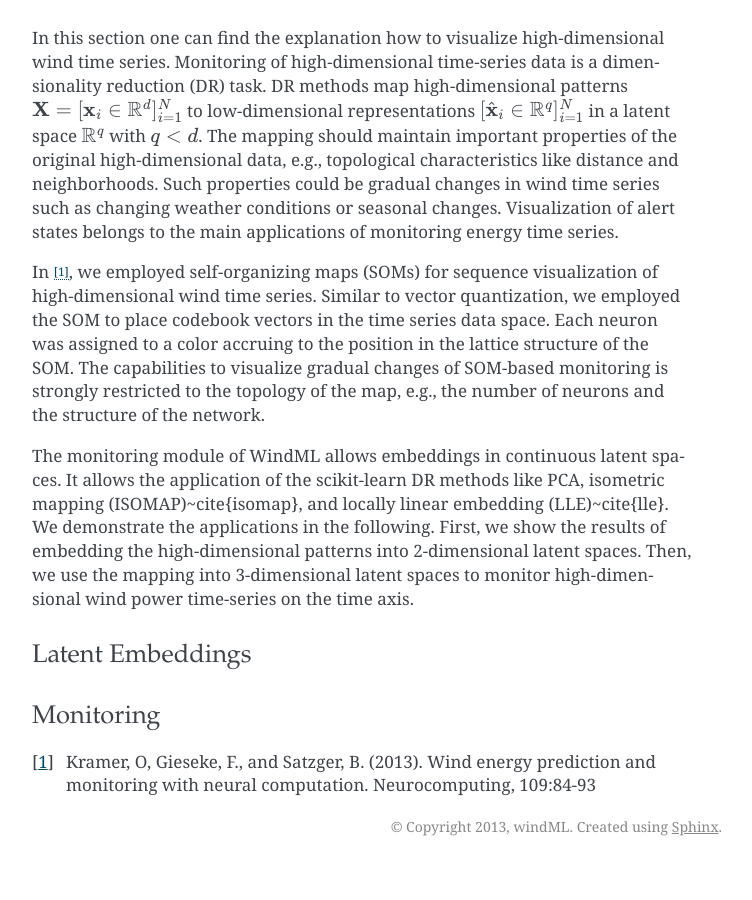
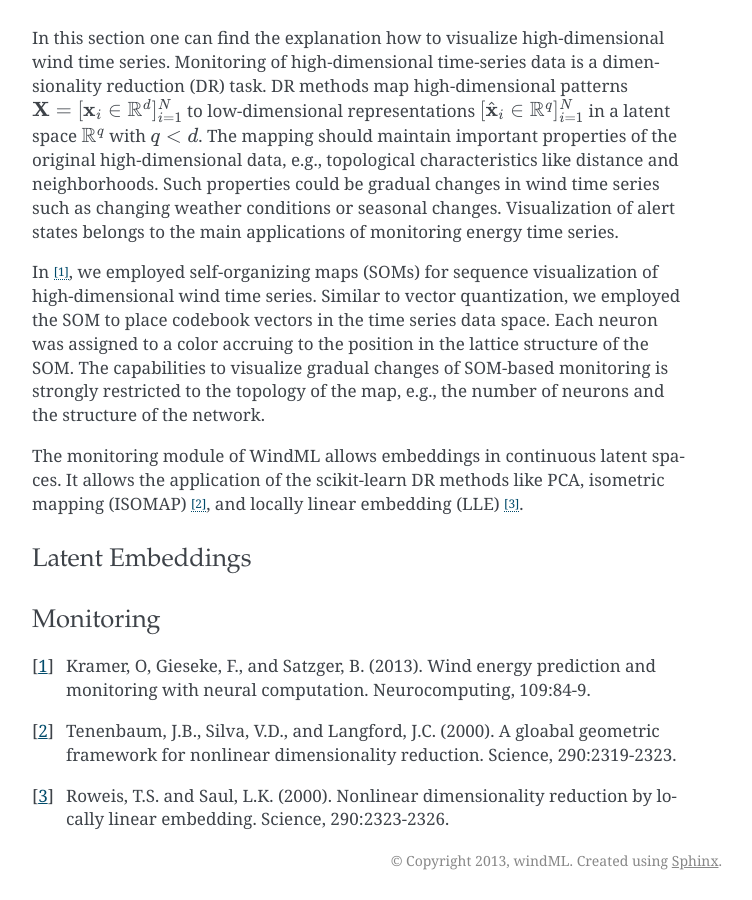
Before and after one commit to cigroup-ol/windml, a Sphinx documentation site: the page built from doc/techniques.rst, in a window 1280 px wide and 900 px high, scrolled down 1179 px. Shown: the whole window, without its empty margins (388-1140 px from the left). Built offline with Sphinx 7.4.7, drawn with Linux system fonts in a browser that asks for light colours; formulas are drawn with MathJax 3; before the commit the page ends 2045 px from its top, so only the background shows below that.

Commit message:
Added some infos about Dim Reduction

```diff
--- a/doc/techniques.rst
+++ b/doc/techniques.rst
@@ -69,7 +69,7 @@ In this section one can find the explanation how to visualize high-dimensional w
 
 In [1]_, we employed self-organizing maps (SOMs) for sequence visualization of high-dimensional wind time series. Similar to vector quantization, we employed the SOM to place codebook vectors in the time series data space. Each neuron was assigned to a color accruing to the position in the lattice structure of the SOM. The capabilities to visualize gradual changes of SOM-based monitoring is strongly restricted to the topology of the map, e.g., the number of neurons and the structure of the network.
 
-The monitoring module of WindML allows embeddings in continuous latent spaces. It allows the application of the scikit-learn DR methods like PCA, isometric mapping (ISOMAP)~\cite{isomap}, and locally linear embedding (LLE)~\cite{lle}. We demonstrate the applications in the following. First, we show the results of embedding the high-dimensional patterns into 2-dimensional latent spaces. Then, we use the mapping into 3-dimensional latent spaces to monitor high-dimensional wind power time-series on the time axis.
+The monitoring module of WindML allows embeddings in continuous latent spaces. It allows the application of the scikit-learn DR methods like PCA, isometric mapping (ISOMAP) [2]_, and locally linear embedding (LLE) [3]_.
 
 
 
@@ -79,4 +79,6 @@ Latent Embeddings
 Monitoring
 ++++++++++
 
-.. [1] Kramer, O, Gieseke, F., and Satzger, B. (2013). Wind energy prediction and monitoring with neural computation. Neurocomputing, 109:84-93
+.. [1] Kramer, O, Gieseke, F., and Satzger, B. (2013). Wind energy prediction and monitoring with neural computation. Neurocomputing, 109:84-9.
+.. [2] Tenenbaum, J.B., Silva, V.D., and Langford, J.C. (2000). A gloabal geometric framework for nonlinear dimensionality reduction. Science, 290:2319-2323.
+.. [3] Roweis, T.S. and Saul, L.K. (2000). Nonlinear dimensionality reduction by locally linear embedding. Science, 290:2323-2326.
```
